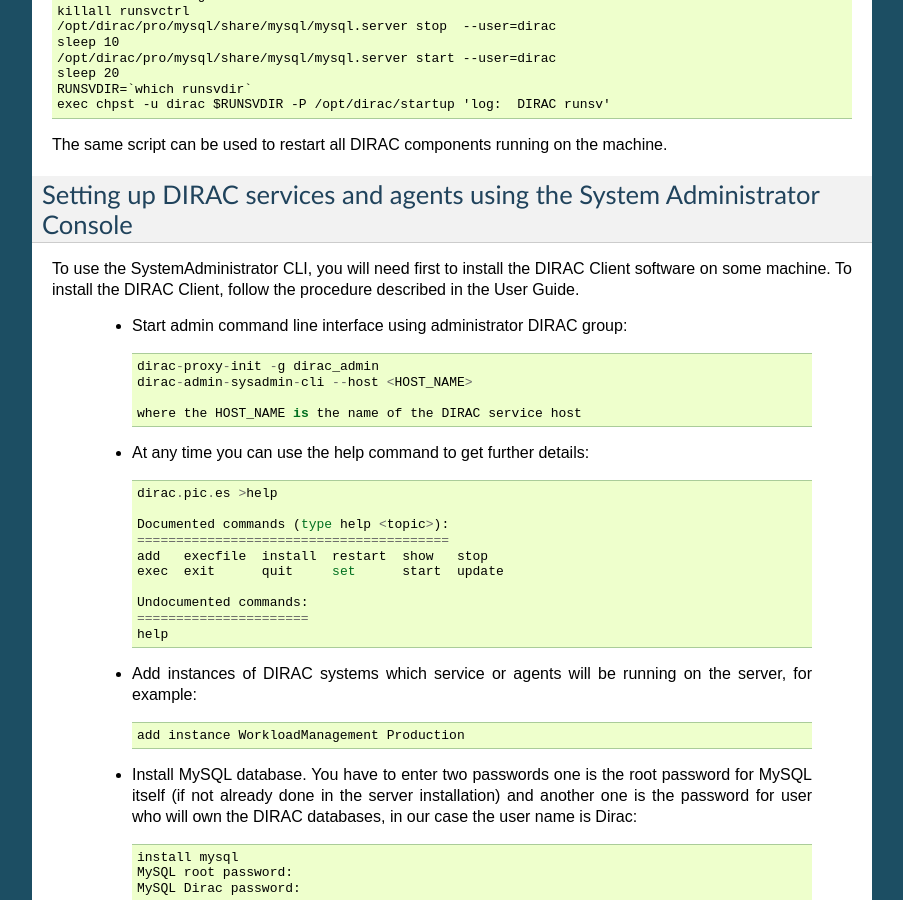
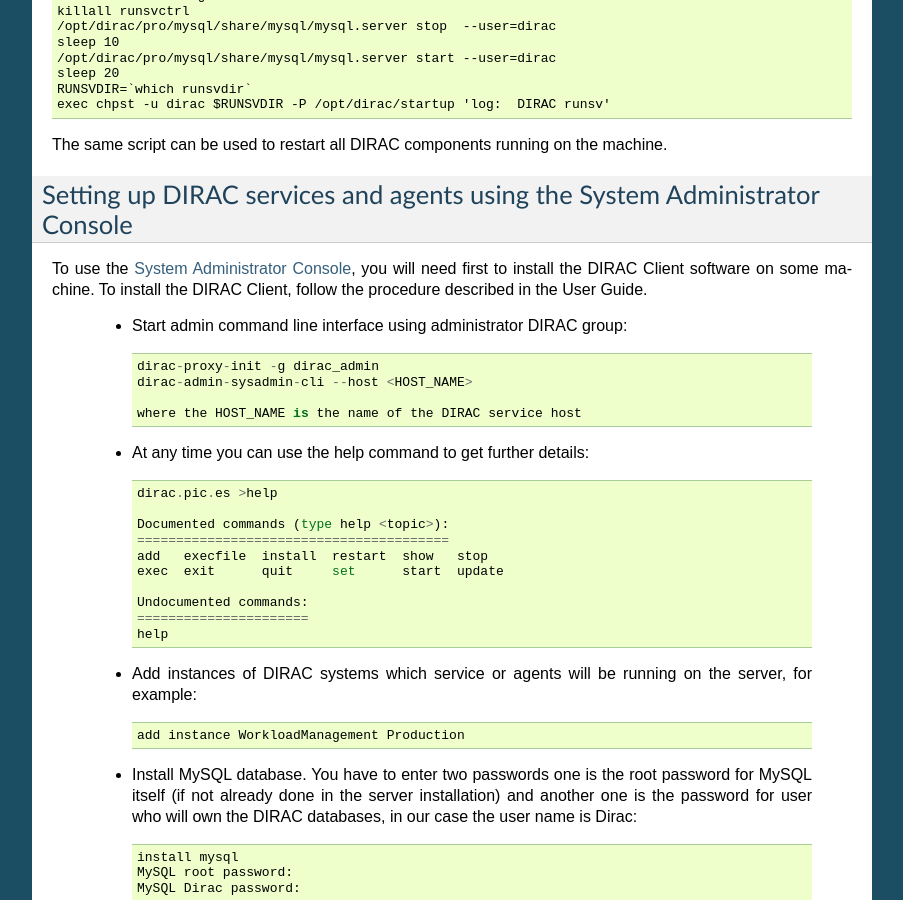
Before and after one commit to atsareg/DIRACDocs, a Sphinx documentation site: the page built from source/AdministratorGuide/InstallingDIRACService/index.rst, in a window 1280 px wide and 900 px high, scrolled down 5637 px. Shown: the whole window, without its empty margins (198-1101 px from the left). Built offline with Sphinx 7.4.7, drawn with Linux system fonts in a browser that asks for light colours.

Commit message:
Extra cross-reference
git-svn-id: https://dirac-grid.googlecode.com/svn/Docs/trunk/Docs/DIRAC@322 9d024332-2c92-11df-8474-0f70896a4c6b

```diff
--- a/source/AdministratorGuide/InstallingDIRACService/index.rst
+++ b/source/AdministratorGuide/InstallingDIRACService/index.rst
@@ -339,7 +339,7 @@
 Setting up DIRAC services and agents using the System Administrator Console
 ----------------------------------------------------------------------------
 
-To use the SystemAdministrator CLI, you will need first to install the DIRAC Client software on some machine.
+To use the :ref:`system-admin-console`, you will need first to install the DIRAC Client software on some machine.
 To install the DIRAC Client, follow the procedure described in the User Guide.
 
   - Start admin command line interface using administrator DIRAC group::
--- a/source/AdministratorGuide/SystemAdministratorInterface/index.rst
+++ b/source/AdministratorGuide/SystemAdministratorInterface/index.rst
@@ -1,3 +1,5 @@
+.. _system-admin-console:
+
 ===================================
 System Administrator Console
 ===================================
```
